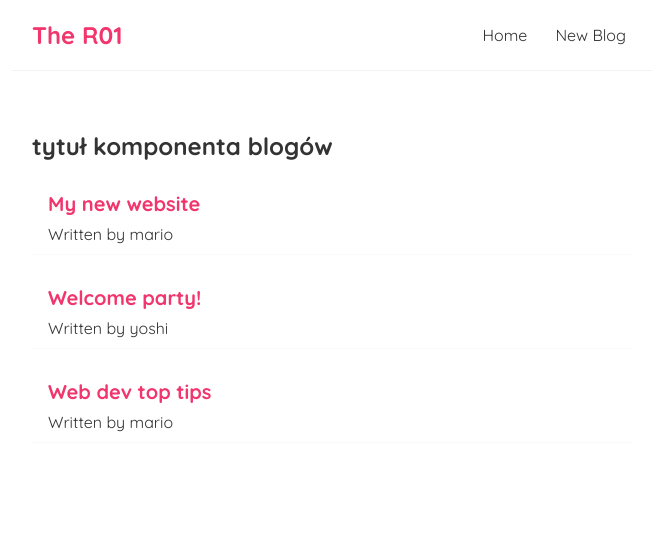
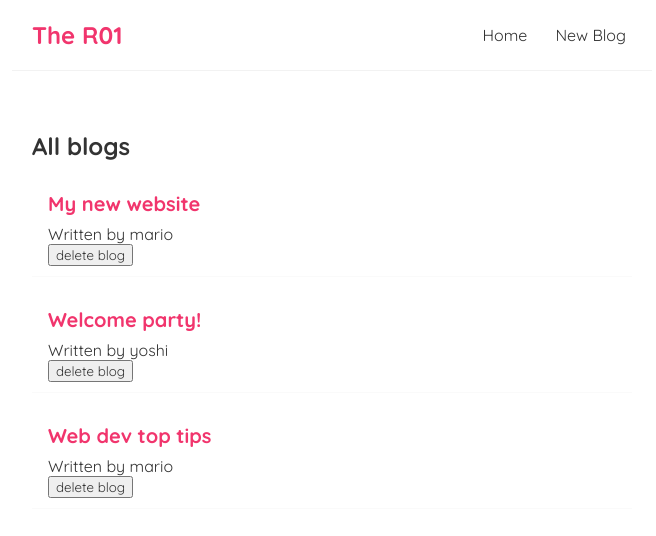
Before and after one commit to x03r4/r01, a React (Create React App) app: page / in a window 1280 px wide. Shown: the top 536 px of the page, without its empty margins (308-964 px from the left). Built offline with nearby package versions, Linux system fonts and the light colour scheme.

Commit message:
added delete blog feature

```diff
--- a/src/BlogList.js
+++ b/src/BlogList.js
@@ -1,18 +1,19 @@
 const BlogList = (props) => {
 
-    const { blogs, title } = props
+  let { blogs, title, handleDelete } = props;
 
-    return (
-        <div className="blog-list">
-            <h2>{ title }</h2>
-             { blogs.map((blog) => (
-            <div className="blog-preview" key={blog.id}>
-                <h2>{ blog.title }</h2>
-                <p>Written by { blog.author }</p>
-            </div>
-          )) }
+  return (
+    <div className="blog-list">
+      <h2>{title}</h2>
+      {blogs.map((blog) => (
+        <div className="blog-preview" key={blog.id}>
+          <h2>{blog.title}</h2>
+          <p>Written by {blog.author}</p>
+          <button onClick={() => handleDelete(blog.id)}>delete blog</button>
         </div>
-     );
-}
+      ))}
+    </div>
+  );
+};
 
 export default BlogList;
--- a/src/Home.js
+++ b/src/Home.js
@@ -9,9 +9,15 @@
         { title: 'Web dev top tips', body: 'lorem ipsum...', author: 'mario', id: 3 }
     ])
 
+    const handleDelete = (id) => {
+        const newBlogs = blogs.filter(blog => blog.id !== id)
+        setBlogs(newBlogs)
+    }
+
     return (
         <div className="home">
-            <BlogList blogs={blogs} title="tytuł komponenta blogów"/>
+            <BlogList blogs={blogs} title="All blogs" handleDelete={handleDelete}/>
+            {/* <BlogList blogs={blogs.filter((blog)=>blog.author === 'mario')} title="Mario's blogs"/> */}
         </div>
      );
 }
```
